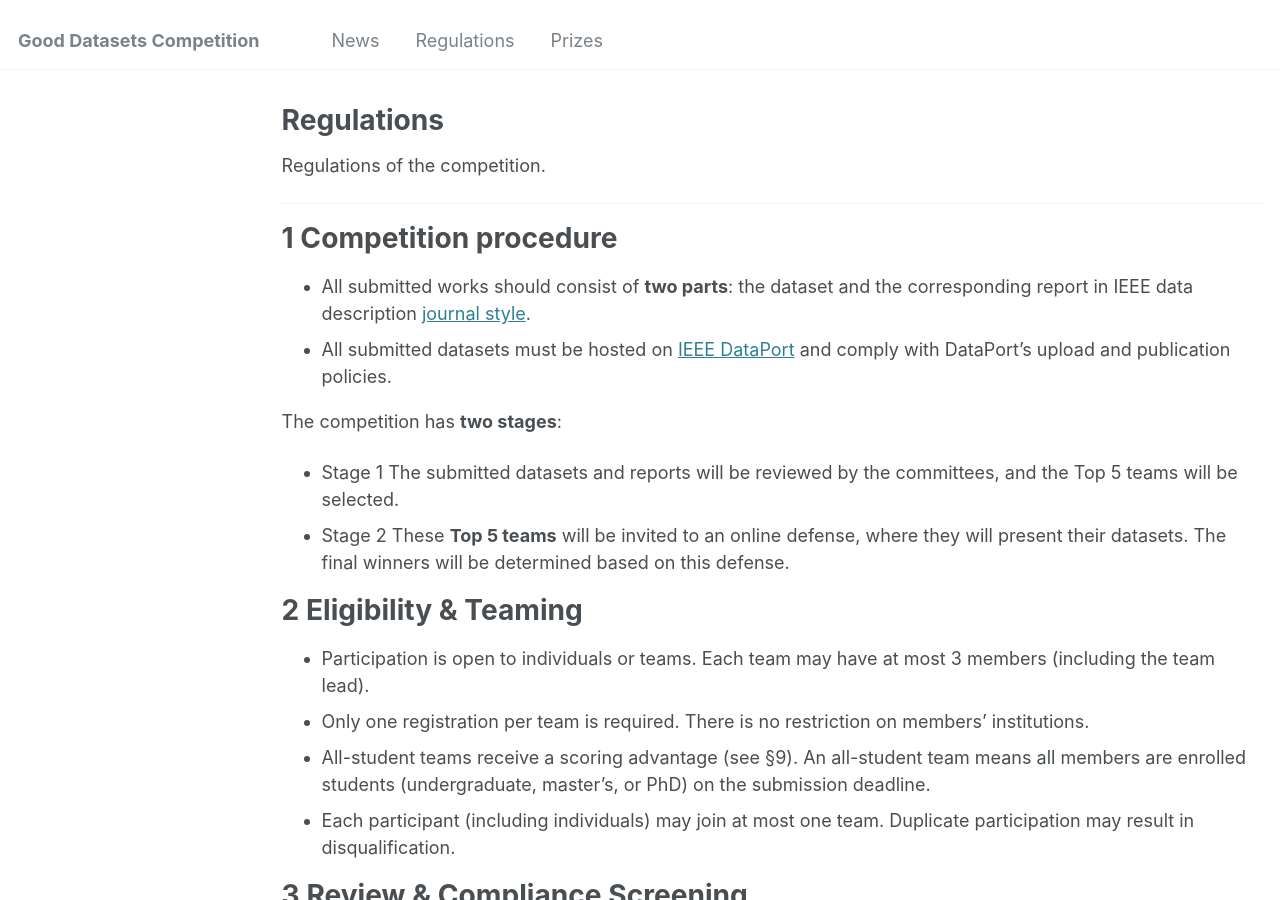
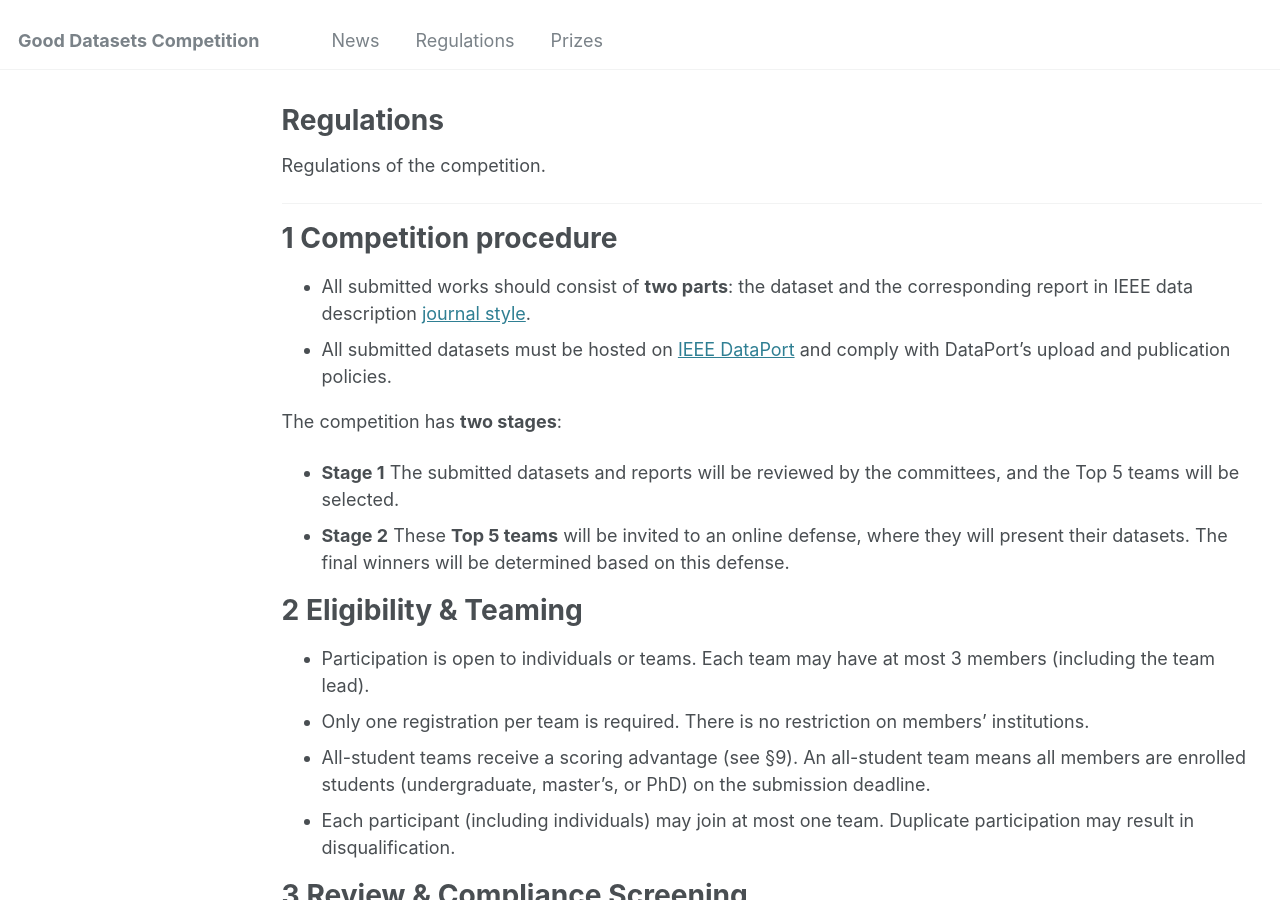
Before and after one commit to dpPEScomp/pesdpcompetition.github.io, a Jekyll site: the page built from _pages/Regulations.md, in a window 1280 px wide and 900 px high. Built offline with Jekyll 4.4.1, drawn with Linux system fonts in a browser that asks for light colours.

```diff
--- a/_pages/Regulations.md
+++ b/_pages/Regulations.md
@@ -12,10 +12,10 @@ Regulations of the competition.
 * All submitted datasets must be hosted on [IEEE DataPort](https://ieee-dataport.org/) and comply with DataPort’s upload and publication policies.
 
 The competition has **two stages**:
-* Stage 1
-The submitted datasets and reports will be reviewed by the committees, and the Top 5 teams will be selected.
-* Stage 2
-These **Top 5 teams** will be invited to an online defense, where they will present their datasets. The final winners will be determined based on this defense.
+* **Stage 1**
+  The submitted datasets and reports will be reviewed by the committees, and the Top 5 teams will be selected.
+* **Stage 2**
+  These **Top 5 teams** will be invited to an online defense, where they will present their datasets. The final winners will be determined based on this defense.
 
 
 # 2 Eligibility & Teaming
```
